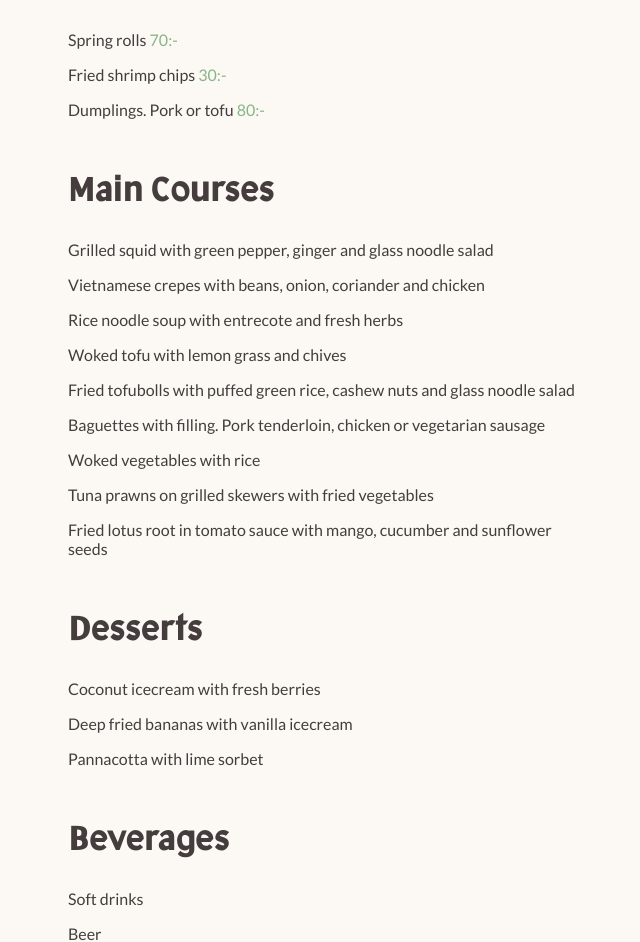
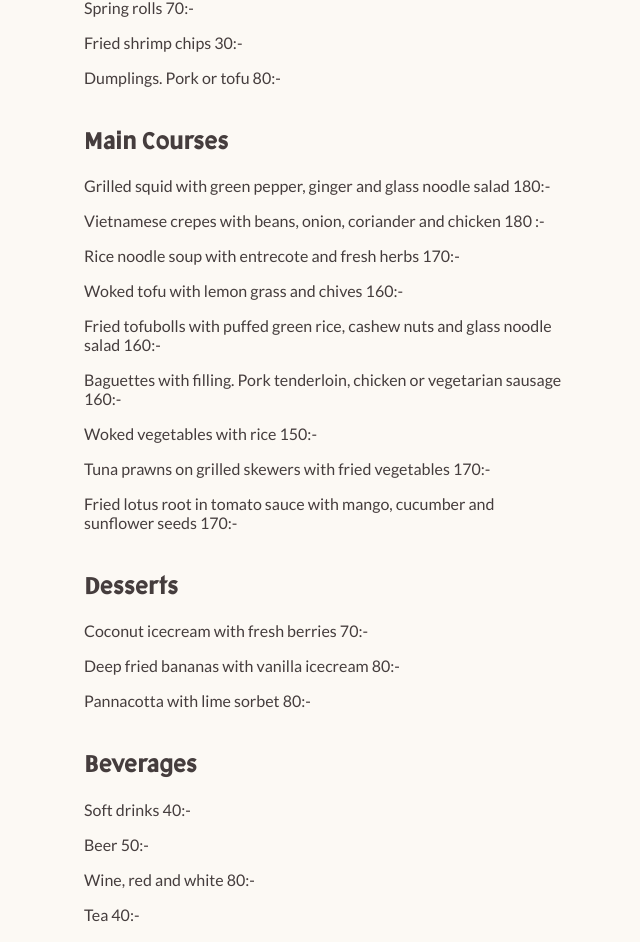
Before and after one commit to omigibson/restaurant, a React (Create React App) app: page /menu in a window 1280 px wide. Shown: the part 240-1182 px from the top of the page, without its empty margins (316-956 px from the left). Built offline with nearby package versions, Linux system fonts and the light colour scheme.

Commit message:
Completed menu page

```diff
--- a/src/components/Menu.js
+++ b/src/components/Menu.js
@@ -2,49 +2,49 @@ import React from 'react';
 
 const Menu = () => {
   return (
-    <div className="menu-container flex column vcenter">
+    <div className="container flex column vcenter">
       <h1>Menu</h1>
       <section>
         <h2>Starters</h2>
         <ul>
-          <li>Spring rolls <span className="price">70:-</span></li>
-          <li>Fried shrimp chips <span className="price">30:-</span></li>
-          <li>Dumplings. Pork or tofu <span className="price">80:-</span></li>
+          <li>Spring rolls 70:-</li>
+          <li>Fried shrimp chips 30:-</li>
+          <li>Dumplings. Pork or tofu 80:-</li>
         </ul>
       </section>
 
       <section>
         <h2>Main Courses</h2>
         <ul>
-        <li>Grilled squid with green pepper, ginger and glass noodle salad</li>
-        <li>Vietnamese crepes with beans, onion, coriander and chicken</li>
-        <li>Rice noodle soup with entrecote and fresh herbs</li>
-        <li>Woked tofu with lemon grass and chives</li>
-        <li>Fried tofubolls with puffed green rice, cashew nuts and glass noodle salad</li>
-        <li>Baguettes with filling. Pork tenderloin, chicken or vegetarian sausage</li>
-        <li>Woked vegetables with rice</li>
-        <li>Tuna prawns on grilled skewers with fried vegetables</li>
-        <li>Fried lotus root in tomato sauce with mango, cucumber and sunflower seeds</li>
+        <li>Grilled squid with green pepper, ginger and glass noodle salad 180:-</li>
+        <li>Vietnamese crepes with beans, onion, coriander and chicken 180 :-</li>
+        <li>Rice noodle soup with entrecote and fresh herbs 170:-</li>
+        <li>Woked tofu with lemon grass and chives 160:-</li>
+        <li>Fried tofubolls with puffed green rice, cashew nuts and glass noodle salad 160:-</li>
+        <li>Baguettes with filling. Pork tenderloin, chicken or vegetarian sausage 160:-</li>
+        <li>Woked vegetables with rice 150:-</li>
+        <li>Tuna prawns on grilled skewers with fried vegetables 170:-</li>
+        <li>Fried lotus root in tomato sauce with mango, cucumber and sunflower seeds 170:-</li>
         </ul>
       </section>
 
       <section>
         <h2>Desserts</h2>
         <ul>
-          <li>Coconut icecream with fresh berries</li>
-          <li>Deep fried bananas with vanilla icecream</li>
-          <li>Pannacotta with lime sorbet</li>
+          <li>Coconut icecream with fresh berries 70:-</li>
+          <li>Deep fried bananas with vanilla icecream 80:-</li>
+          <li>Pannacotta with lime sorbet 80:-</li>
         </ul>
       </section>
 
       <section>
         <h2>Beverages</h2>
         <ul>
-          <li>Soft drinks</li>
-          <li>Beer</li>
-          <li>Wine, red and white</li>
-          <li>Tea</li>
-          <li>Coffee</li>
+          <li>Soft drinks 40:-</li>
+          <li>Beer 50:-</li>
+          <li>Wine, red and white 80:-</li>
+          <li>Tea 40:-</li>
+          <li>Coffee 40:-</li>
         </ul>
       </section>
     </div>
--- a/src/css/_desktop.scss
+++ b/src/css/_desktop.scss
@@ -11,6 +11,6 @@
 /************** MENU **************/
 /************************************/
 
-.menu-container section {
-  width: 40%;
-}
+// .container section {
+//   width: 40%;
+// }
--- a/src/css/_mobile.scss
+++ b/src/css/_mobile.scss
@@ -80,7 +80,7 @@ h1, h2, h3, h4 {
 }
 
 h2 {
-  font-size: 2em;
+  font-size: 1.4em;
 }
 
 p {
@@ -402,11 +402,7 @@ th, td {
 /************** MENU **************/
 /************************************/
 
-.price {
-  color: #87B586;
-}
-
-.menu-container section {
+.container section {
   width: 80%;
   ul {
   padding-left: 0;
--- a/src/css/_tablet.scss
+++ b/src/css/_tablet.scss
@@ -30,7 +30,7 @@
 /************** MENU **************/
 /************************************/
 
-.menu-container section {
+.container section {
   width: 60%;
 }
 
```
